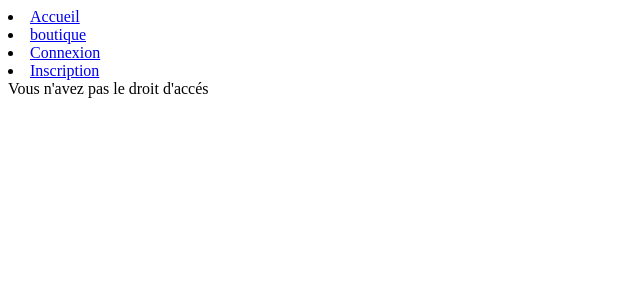
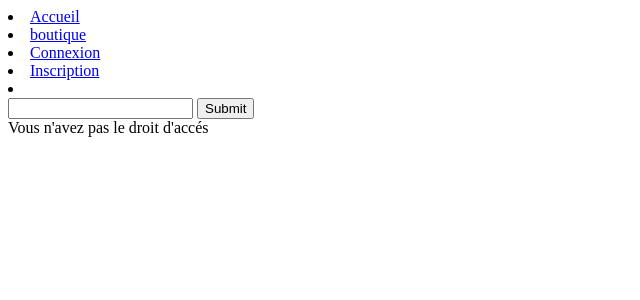
Before and after one commit to mohamed-hadjadji/boutique, a PHP site: page /admin.php in a window 1280 px wide. Shown: the top 300 px of the page, without its empty margins (0-640 px from the left). Run offline with PHP 8.4, Linux system fonts and the light colour scheme.

Commit message:
ajouut recherche bar-nav

```diff
--- a/bar-nav.php
+++ b/bar-nav.php
@@ -10,6 +10,12 @@
     <li class=""><a href="boutique.php">boutique</a></li>
     <li class=""><a href="connexion.php">Connexion</a></li>
     <li class=""><a href="inscription.php">Inscription</a></li>
+    <li>
+      <form method="post" action="boutique.php" id="recherche bar-nav">
+              <input type="text" name="req">
+              <input type="submit" name="rech">
+      </form>
+    </li>
 
 
 </nav>
@@ -31,6 +37,12 @@
         <li class=""><a href="profil.php">Profil</a></li>
         <li class=""><a href="admin.php">Administrateur</a></li>
         <li class=""><a href="index.php?deconnexion=true">Déconnexion</a>
+        <li>
+          <form method="post" action="boutique.php" id="recherche bar-nav">
+              <input type="text" name="req">
+              <input type="submit" name="rech">
+          </form>
+    </li>
 
     </nav>
 
@@ -45,6 +57,12 @@
          <li class=""><a href="boutique.php">boutique</a></li>
         <li class="menu-itemc"><a href="profil.php">Profil</a></li>
         <li class="menu-itemc"><a href="index.php?deconnexion=true">Déconnexion</a>
+        <li>
+          <form method="post" action="boutique.php" id="recherche bar-nav">
+              <input type="text" name="req">
+              <input type="submit" name="rech">
+          </form>
+        </li>
 
 
     </nav>
```
